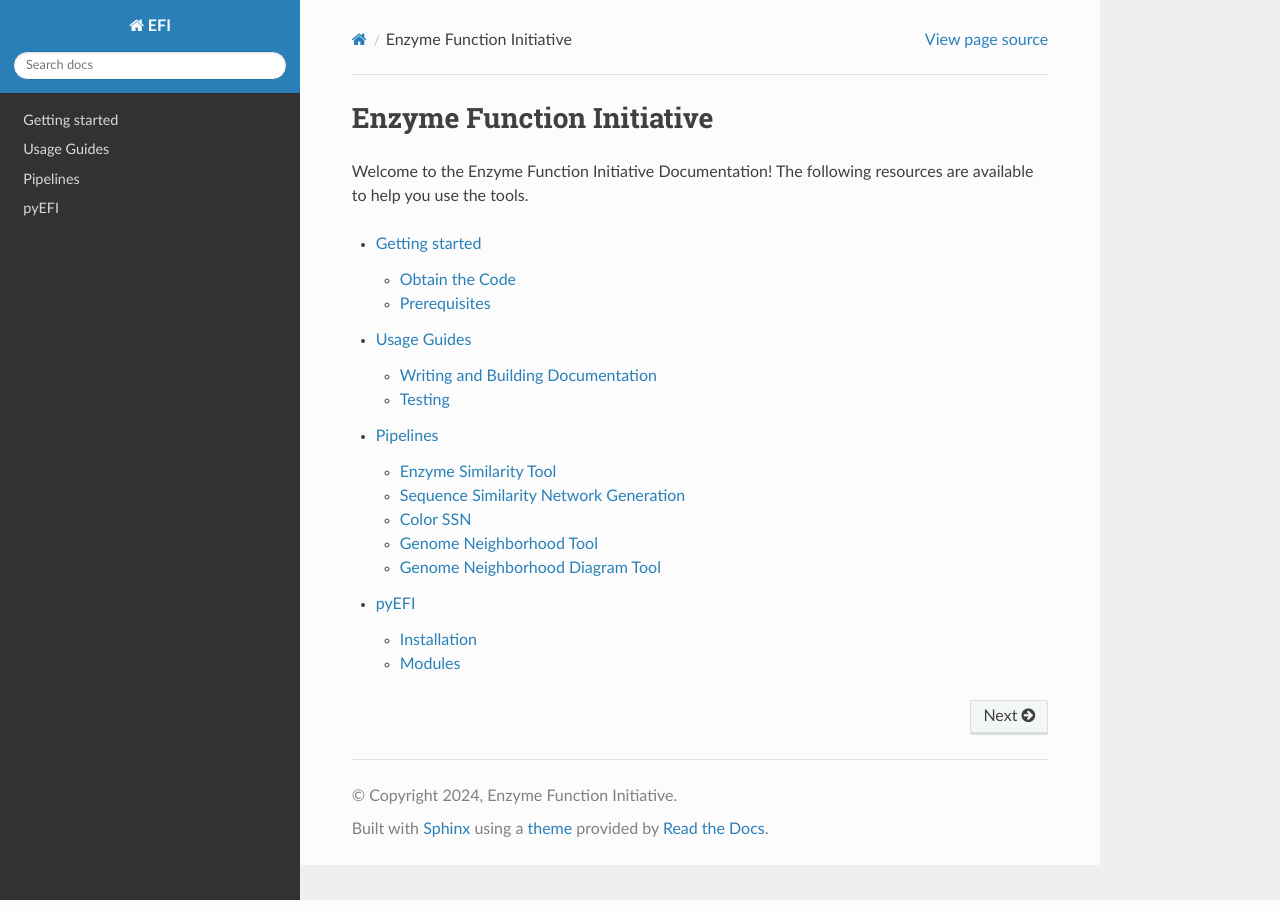
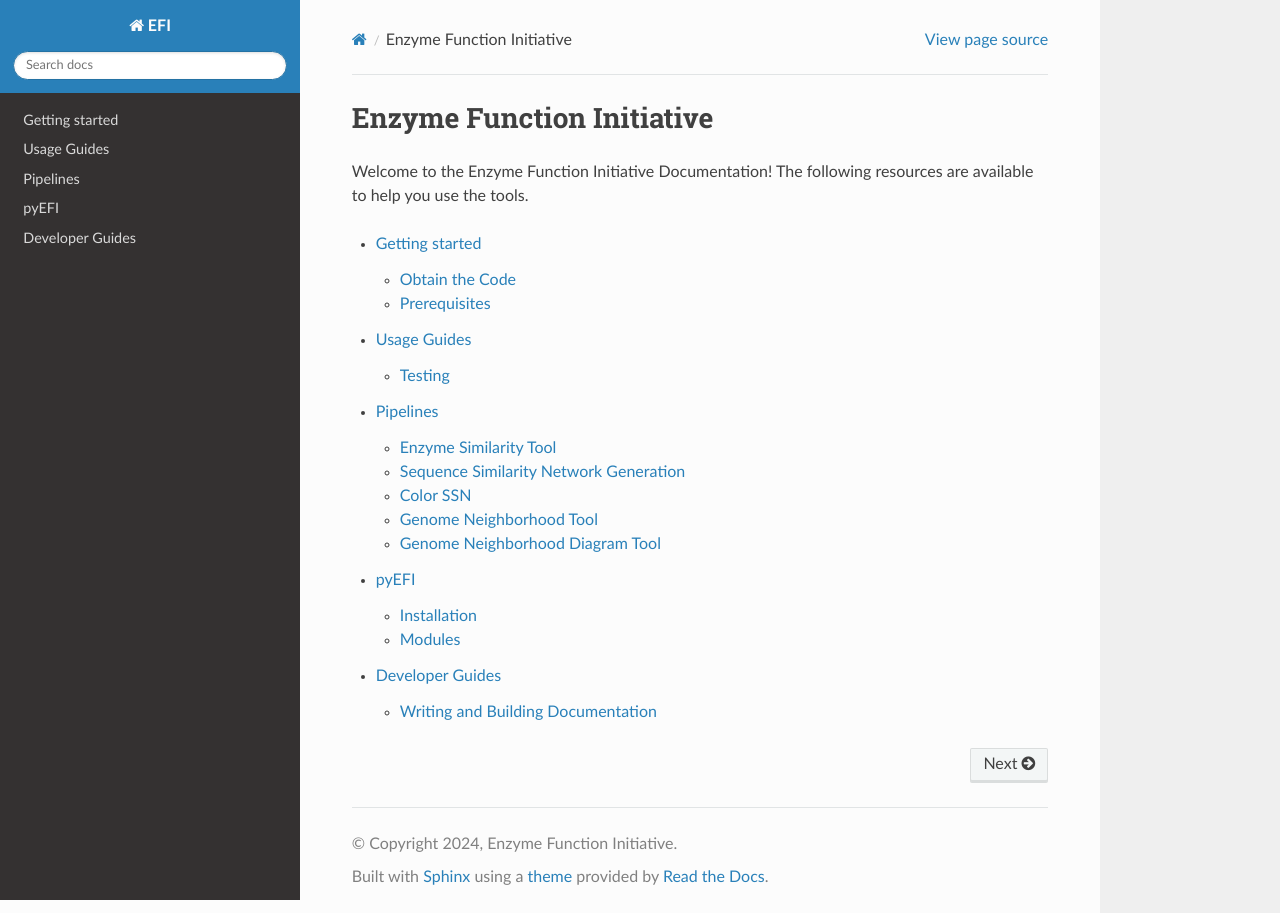
Before and after one commit to EnzymeFunctionInitiative/EST, a Sphinx documentation site: the page built from docs/index.rst, in a window 1280 px wide. Built offline with Sphinx 7.4.7 and the Read the Docs theme 3.1.0, drawn with Linux system fonts in a browser that asks for light colours.

Commit message:
Move Documentation guide from Usage Guides to a new Developer section

```diff
--- a/docs/index.rst
+++ b/docs/index.rst
@@ -9,4 +9,5 @@ are available to help you use the tools.
     source/guides/index
     source/pipelines/index
     source/pyEFI/index
+    source/developer/index
     :maxdepth: 2
--- /dev/null
+++ b/docs/source/developer/index.rst
@@ -0,0 +1,8 @@
+
+Developer Guides
+================
+
+.. toctree::
+    :maxdepth: 1
+
+    documentation.rst
--- a/docs/source/guides/index.rst
+++ b/docs/source/guides/index.rst
@@ -4,5 +4,4 @@ Usage Guides
 .. toctree::
     :maxdepth: 1
 
-    documentation.rst
     testing.rst
```
Also changed, not shown: docs/source/developer/documentation.rst (renamed from docs/source/guides/documentation.rst).
